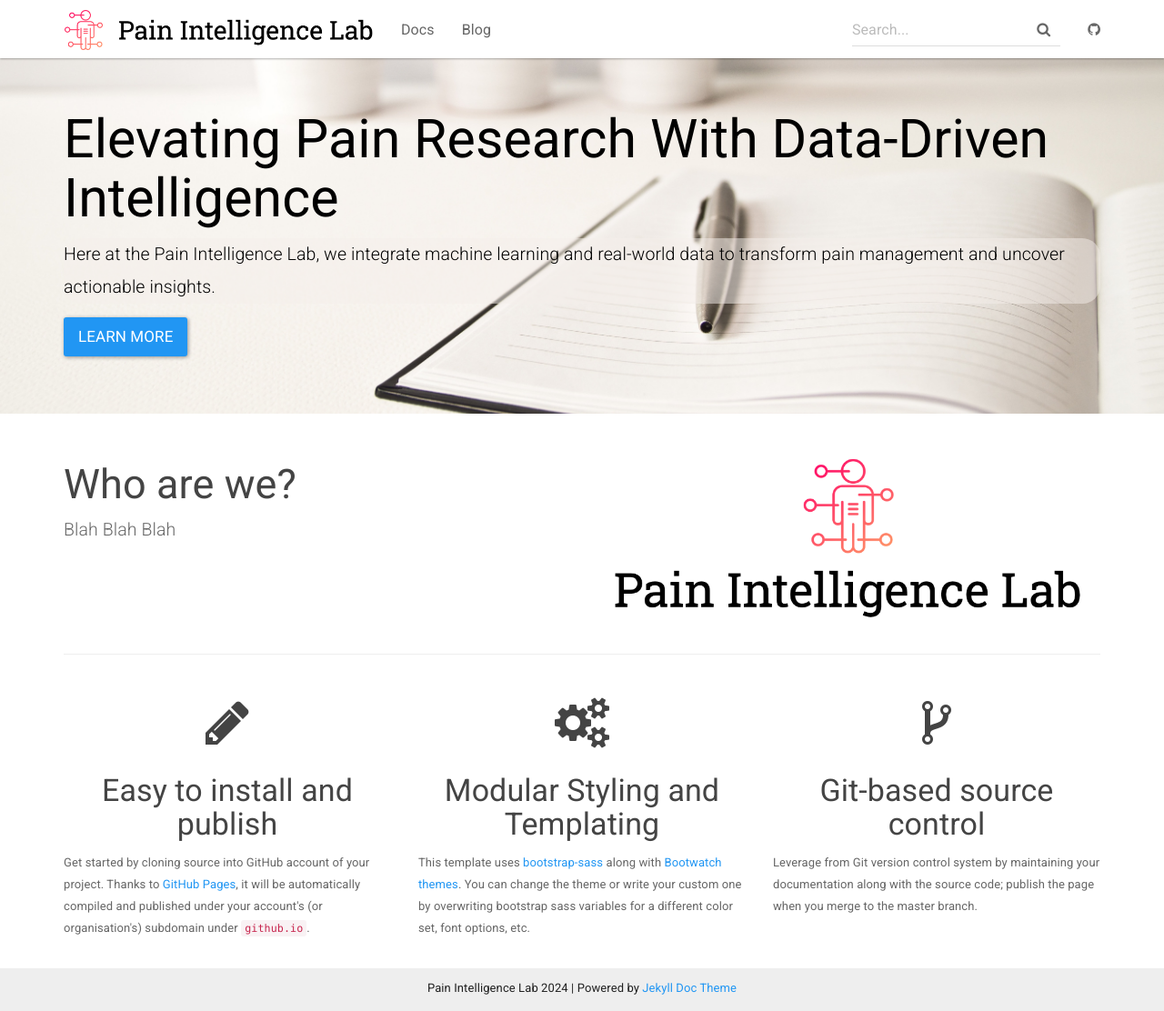
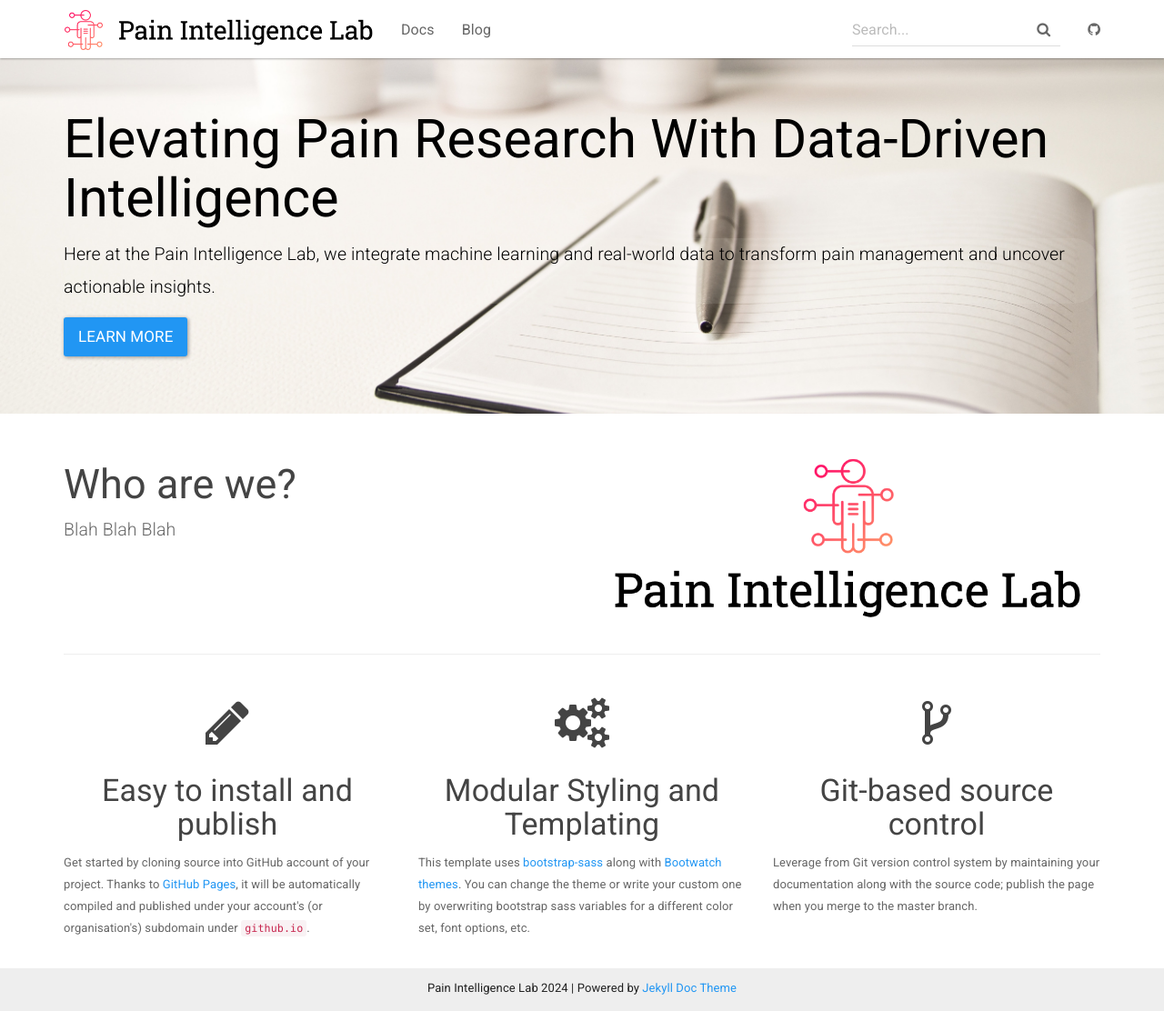
Before and after one commit to potatole123/my-prog, a Jekyll site: the page built from index.html, in a window 1280 px wide and 1112 px high. Shown: the whole window at 91% size. Built offline with Jekyll 4.4.1, drawn with Linux system fonts in a browser that asks for light colours.

Commit message:
Update index.html

```diff
--- a/index.html
+++ b/index.html
@@ -5,7 +5,7 @@
 <div class="header-container jumbotron">
     <div class="container">
         <h1 style="color: black;">Elevating Pain Research With Data-Driven Intelligence</h1>
-        <p style="color: black; font-size: 1.5em; background-color: rgba(245,240,235,0.5); padding: 0px; border-radius: 20px; display: inline-block;">
+        <p style="color: black; font-size: 1.5em; background-color: rgba(245,240,235,0.1); padding: 0px; border-radius: 30px; display: inline-block;">
             Here at the Pain Intelligence Lab, we integrate machine learning and real-world data to transform pain management and uncover actionable insights.
         </p>
         <p><a class="btn btn-primary btn-lg" href="{{ "/docs/home/" | relative_url }}" role="button">Learn more</a></p>
```
